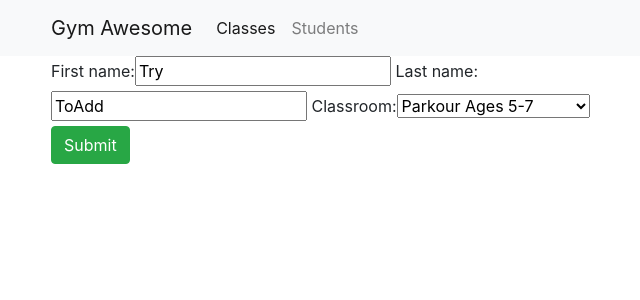
After one commit to disakovs/attendance_django, a Django app: page /students/10/edit in a window 1280 px wide. The commit adds this page. Shown: the top 300 px of the page, without its empty margins (34-674 px from the left). Run offline with Django 3.2, Linux system fonts and the light colour scheme; data comes from the database, SQL or seed files in the repository; both versions use the stored data as it was after the commit; some libraries are stand-ins or nearby versions.

Commit message:
Updated to CBV

```diff
--- a/attendance/forms.py
+++ b/attendance/forms.py
@@ -12,9 +12,6 @@ class AttendanceForm(forms.ModelForm):
                 'students' : forms.CheckboxSelectMultiple(),
         }
 
-        # def __init__(self, classroom, *args, **kwargs):
-        #     super(AttendanceForm, self).__init__(*args, **kwargs)
-        #     self.fields['students'].queryset = Student.objects.filter(classroom=classroom)
 
 class StudentForm(forms.ModelForm):
     class Meta:
--- a/attendance/models.py
+++ b/attendance/models.py
@@ -1,4 +1,5 @@
 from django.db import models
+from django.urls import reverse
 
 # Create your models here.
 class NamableModel:
@@ -13,6 +14,8 @@ class Student(NamableModel, models.Model):
     last_name = models.CharField(max_length=20)
     classroom = models.ForeignKey('Classroom', on_delete=models.CASCADE)
 
+    class Meta:
+        unique_together = ['first_name', 'last_name']
 
 
 class Classroom(models.Model):
@@ -41,6 +44,9 @@ class Classroom(models.Model):
     def __str__(self):
         return self.name
 
+    def get_absolute_url(self):
+        return reverse('classroom_detail', args=(str(self.pk)))
+
 class Teacher(NamableModel, models.Model):
     first_name = models.CharField(max_length=20)
     last_name = models.CharField(max_length=20)
--- a/attendance/templates/attendance_edit.html
+++ b/attendance/templates/attendance/attendance_edit.html
@@ -4,8 +4,8 @@
     <h2>Edit Attendance for {{classroom.name}}</h2>
     <form action="/classes/{{classroom.pk}}/attendance/" method='post'>
     {% csrf_token %}
-    {{attendance_form.as_p}}
-    <button type='submit' class='btn btn-primary'>Submit</button>
+    {{form.as_p}}
+    <button type='submit' class='btn btn-primary'>Update</button>
     </form>
 </div>
 {% endblock %}
--- a/attendance/templates/classroom_attendance.html
+++ b/attendance/templates/attendance/classroom_attendance.html
@@ -2,9 +2,9 @@
 {% block page_content %}
 <div class='col-md-8 offset-md-2'>
     <h2>{{classroom.name}} Attendance</h2>
-    <form action="/classes/{{classroom.pk}}/attendance/" method='post'>
+    <form action="" method='post'>
     {% csrf_token %}
-    {{attendance_form.as_p}}
+    {{form.as_p}}
     <button type='submit' class='btn btn-primary'>Submit</button>
     </form>
 </div>
--- a/attendance/templates/classroom_index.html
+++ b/attendance/templates/attendance/classroom_index.html
@@ -3,7 +3,7 @@
 <div class='col-md-6 offset-md-3'>
     <h2>All Classes:</h1>
     <hr>
-    {% for classgroup in classrooms %}
+    {% for classgroup in object_list %}
         <h3>{{classgroup.first.type}} Classes:</h2>
         {% for class in classgroup %}
             <ul>
--- a/attendance/templates/home.html
+++ b/attendance/templates/attendance/home.html
@@ -1,4 +1,8 @@
 {% extends 'base.html' %}
 {% block page_content %}
+
+{% if title %}
+<h5>-{{title}}-</h5>
+{% endif %}
     <p>Welcome</p>
 {% endblock %}
--- /dev/null
+++ b/attendance/templates/attendance/student_form.html
@@ -0,0 +1,12 @@
+{% extends 'base.html' %}
+{% block page_content %}
+<div class='row'>
+<div class='col-sm-6' 'col-sm-offset-3'>
+    <form method='POST' action=''>
+    {% csrf_token %}
+    {{form}}
+    <input class='btn btn-success' type='submit' value='Submit' />
+    </form>
+</div>
+</div>
+{% endblock %}
--- a/attendance/urls.py
+++ b/attendance/urls.py
@@ -1,11 +1,17 @@
 from django.urls import path
 from . import views
 
+from django.views.generic.base import TemplateView
+from .views import StudentListView, DashboardTemplateView, ClassroomDetail, StudentCreateView, StudentUpdateView, StudentDeleteView
+
 urlpatterns = [
-    path('', views.home, name='home'),
-    path('classes/', views.classroom_index, name='classroom_index'),
-    path('classes/<int:pk>/', views.classroom_detail, name='classroom_detail'),
-    path('classes/<int:pk>/attendance/', views.classroom_attendance, name='class_attendance'),
-    path('students/', views.student_index, name='student_index'),
-    path('attendance/<int:pk>/edit/', views.attendance_edit, name='attendance_edit'),
+    path('', views.DashboardTemplateView.as_view(), name='home'),
+    path('classes/', views.ClassroomListView.as_view(), name='classroom_list'),
+    path('classes/<int:pk>/', views.ClassroomDetail.as_view(), name='classroom_detail'),
+    path('students/<int:pk>/edit', views.StudentUpdateView.as_view(), name='student_edit'),
+    path('students/<int:pk>/delete', views.StudentDeleteView.as_view(), name='student_delete'),
+    path('students/', views.StudentListView.as_view(), name='student_index'),
+    path('students/create/', views.StudentCreateView.as_view(), name='student_create'),
+    path('attendance/<int:pk>/edit/', views.AttendanceUpdateView.as_view(), name='attendance_edit'),
+    path('classes/<int:pk>/attendance/', views.AttendanceCreateView.as_view(), name='class_attendance'),
 ]
--- a/attendance/views.py
+++ b/attendance/views.py
@@ -3,100 +3,137 @@ from .models import Teacher, Attendance, Classroom, Student
 from .forms import AttendanceForm, StudentForm
 from django.utils import timezone
 import datetime
+from django.contrib.auth.decorators import login_required
+from django.utils.decorators import method_decorator
+from django.urls import reverse, reverse_lazy
 
+from django.views.generic.base import TemplateView, TemplateResponseMixin, ContextMixin
+from django.views.generic.detail import DetailView
+from django.views.generic.list import ListView
+from django.views.generic.edit import CreateView, UpdateView, DeleteView, ModelFormMixin
+from django.views.generic import View
+from django.http import HttpResponse
+#messages
+from django.contrib import messages
 # Create your views here.
-def home(request):
-    return render(request, 'home.html')
+class DashboardTemplateView(TemplateView):
+    template_name= 'home.html'
 
-def classroom_index(request):
-    parkour_classes = Classroom.objects.filter(type='Parkour')
-    gymnastics_classes = Classroom.objects.filter(type='Gymnastics')
-    classrooms = (parkour_classes, gymnastics_classes)
+class ClassroomDetail(ModelFormMixin, DetailView):
+    model = Classroom
+    form_class = StudentForm
 
-    context = {
-        'classrooms' : classrooms
-    }
+    def get_context_data(self, *args, **kwargs):
+        context = super().get_context_data(*args, **kwargs)
+        last_attendance = self.object.attendance_set.last()
 
-    return render(request, 'classroom_index.html', context)
+        context['student_form'] = StudentForm(initial={'classroom' : context['classroom']}) #self.get_form()
+        context['students'] = context['classroom'].student_set.all()
+        context['last_attendance'] = last_attendance
 
-def classroom_detail(request, pk):
-    classroom = Classroom.objects.get(pk=pk)
-    students = Student.objects.filter(classroom=classroom)
-    student_form = StudentForm(initial={'classroom' : classroom})
-    #prevent taking attendance twice in one day:
-    attendance = None
-    is_attendance_already_taken = False
-    todays_attendance = classroom.attendance_set.filter(date=datetime.date.today()).last() or None
+        return context
 
-    if todays_attendance:
-        is_attendance_already_taken = True
-        attendance = todays_attendance
+    def post(self, request, *args, **kwargs):
+        self.object = self.get_object()
+        form = self.form_class(request.POST)
 
-    context = {
-        'classroom' : classroom,
-        'students' : students,
-        'student_form' : student_form,
-        'is_attendance_already_taken': is_attendance_already_taken,
-        'attendance' : attendance,
-    }
+        if form.is_valid():
+            return self.form_valid(form)
+        else:
+            return self.form_invalid(form)
 
-    if request.method == 'POST':
-        form = StudentForm(request.POST)
-        if form.is_valid():
-            print(form.cleaned_data)
-            form.save()
-            return redirect('classroom_detail', pk=pk)
+    def get_success_url(self, **kwargs):
+        messages.success(self.request, "Student created!")
+        print('type', type(self.object.classroom_id), self.object.classroom_id)
+        return reverse('classroom_detail', kwargs = {'pk': self.object.classroom_id })
 
-    return render(request, 'classroom_detail.html', context)
+class ClassroomListView(ListView):
+    model = Classroom
 
-def student_index(request):
-    students = Student.objects.all().order_by('-classroom')
+    def get_context_data(self, *args, **kwargs):
+        context = super().get_context_data(*args, **kwargs)
 
-    context = {
-        'students': students
-    }
+        parkour_classes = Classroom.objects.filter(type='Parkour')
+        gymnastics_classes = Classroom.objects.filter(type='Gymnastics')
+        all_classes = [parkour_classes, gymnastics_classes]
 
-    return render(request, 'student_index.html', context)
+        context['all_classes'] = all_classes
 
-def classroom_attendance(request, pk):
-    classroom = Classroom.objects.get(pk=pk)
-    students = Student.objects.filter(classroom=classroom)
-    attendance_form = AttendanceForm(initial = {
-        'classroom':classroom,
-        'date': timezone.now(),
-    })
-    attendance_form.fields['students'].queryset = students
-    print(attendance_form.fields)
+        return context
 
-    if request.method == 'POST':
-        attendance_form = AttendanceForm(request.POST)
-        if attendance_form.is_valid():
-            attendance_form.save()
-            return redirect('classroom_detail', pk=pk)
+class StudentListView(ListView):
+    model = Student
+    ordering = ['first_name', 'last_name']
 
-    context = {
-        'classroom' : classroom,
-        'attendance_form' : attendance_form,
-    }
+class StudentCreateView(CreateView):
+    model = Student
+    template_name = 'att/student_form.html'
+    fields = ['first_name', 'last_name', 'classroom']
 
-    return render(request, 'classroom_attendance.html', context)
+    def get_success_url(self):
+        messages.success(self.request, "Student created!")
+        return reverse('classroom_list')
 
-def attendance_edit(request, pk):
-    attendance = Attendance.objects.get(pk=pk)
-    classroom = attendance.classroom
-    students = Student.objects.filter(classroom=classroom)
-    attendance_form = AttendanceForm(instance=attendance)
-    attendance_form.fields['students'].queryset = students
+class StudentUpdateView(UpdateView):
+    model = Student
+    template_name = 'attendance/student_form.html'
+    fields = ['first_name', 'last_name', 'classroom']
 
-    if request.method == 'POST':
-        attendance_form = AttendanceForm(request.POST)
-        if attendance_form.is_valid():
-            attendance_form.save()
-            return redirect('classroom_detail', pk=classroom.pk)
+    def get_success_url(self):
+        return reverse('student_index')
 
-    context = {
-        'classroom' : classroom,
-        'attendance_form' : attendance_form,
-    }
+class StudentDeleteView(DeleteView):
+    model = Student
+    template_name = 'attendance/student_confirm_delete.html'
 
-    return render(request, 'attendance_edit.html', context)
+    def get_success_url(self):
+        return reverse('student_index')
+
+class AttendanceCreateView(CreateView):
+    template_name = 'attendance/classroom_attendance.html'
+    form_class = AttendanceForm
+
+    def get_initial(self, *args, **kwargs):
+        initial = super().get_initial()
+
+        classroom = Classroom.objects.get(pk=self.kwargs['pk'])
+        initial['classroom'] = classroom
+        initial['date'] = timezone.now()
+
+        return initial
+
+    def get_form(self, *args, **kwargs):
+        form = super().get_form(*args, **kwargs)
+        classroom = Classroom.objects.get(pk=self.kwargs['pk'])
+
+        form.fields['students'].queryset = Student.objects.filter(classroom=classroom)
+        return form
+
+    def get_success_url(self):
+        print('self kwargs:  ', self.kwargs)
+        return reverse('classroom_detail', kwargs = {'pk': self.kwargs['pk'] })
+
+class AttendanceUpdateView(UpdateView):
+    model = Attendance
+    form_class = AttendanceForm
+    template_name = 'attendance/attendance_edit.html'
+
+    def get_context_data(self, *args, **kwargs):
+        context = super().get_context_data(*args, **kwargs)
+
+        classroom = Classroom.objects.get(pk=context['object'].classroom_id)
+        context['classroom'] = classroom
+
+        return context
+
+    def get_form(self, *args, **kwargs):
+        form = super().get_form(*args, **kwargs)
+
+        classroom = self.object.classroom
+        form.fields['students'].queryset = classroom.student_set
+
+        return form
+
+    def get_success_url(self):
+        classroom = self.object.classroom
+        return reverse('classroom_detail', kwargs = {'pk': classroom.pk})
--- a/studio/templates/base.html
+++ b/studio/templates/base.html
@@ -10,7 +10,7 @@
         <div class="collapse navbar-collapse" id="navbarSupportedContent">
           <ul class="navbar-nav mr-auto">
             <li class="nav-item active">
-              <a class="nav-link" href="{% url 'classroom_index' %}">Classes</a>
+              <a class="nav-link" href="{% url 'classroom_list' %}">Classes</a>
             </li>
             <li class="nav-item">
               <a class="nav-link" href="{% url 'student_index' %}">Students</a>
@@ -21,6 +21,16 @@
 
 </nav>
 
+{% if messages %}
+<div class='container'>
+<div class='alert alert-success alert-dismissable' role='alert'>
+{% for message in messages %}
+{{message}}<br/>
+{% endfor %}
+</div>
+</div>
+{% endif %}
+
 <div class="container">
     {% block page_content %}{% endblock %}
 </div>
--- a/studio/urls.py
+++ b/studio/urls.py
@@ -16,6 +16,8 @@ Including another URLconf
 from django.contrib import admin
 from django.urls import path, include
 
+from django.views.generic.base import TemplateView
+
 urlpatterns = [
     path('admin/', admin.site.urls),
     path('', include('attendance.urls')),
```
Also changed, not shown: attendance/templates/attendance/classroom_detail.html (renamed from attendance/templates/student_index.html, +9 -3 lines), attendance/templates/attendance/classroom_list.html (added, +17 -0 lines), attendance/templates/attendance/student_confirm_delete.html (added, +12 -0 lines), attendance/templates/attendance/student_list.html (renamed from attendance/templates/classroom_detail.html, +9 -12 lines), attendance/templates/attendance/add_student_form.html (renamed from attendance/templates/add_student_form.html), db.sqlite3.
